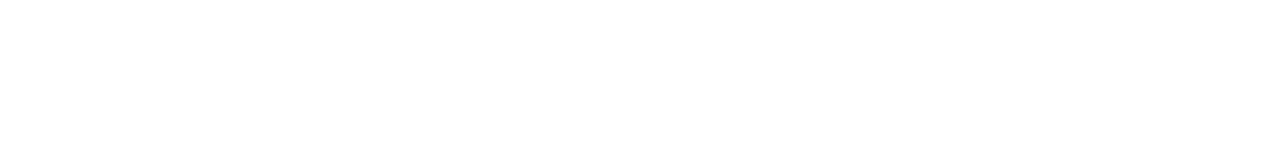
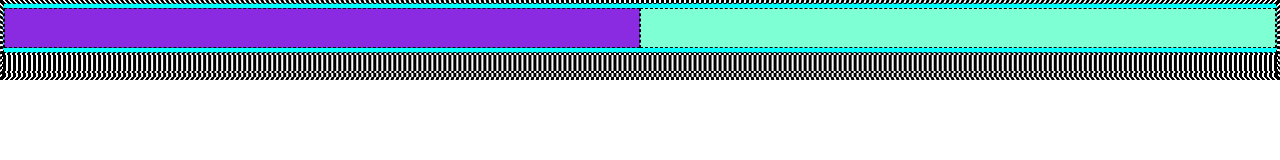
Before and after one commit to andreadebortoli2/htmlcss-dropbox, a plain HTML site: page index.html in a window 1280 px wide. Drawn offline with Linux system fonts and the light colour scheme.

Commit message:
edit header block structure

```diff
--- a/assets/css/style.css
+++ b/assets/css/style.css
@@ -2,6 +2,7 @@
     margin: 0;
     padding: 0;
     box-sizing: border-box;
+    border: 1px dashed black;   /*  Debug */
 }
 
 :root {
@@ -25,3 +26,26 @@
 
 
 /* #region utilities */
+.d-flex {
+    display: flex;
+}
+
+/* #region header */
+.header_nav {
+    max-width: 1850px;
+    height: 50px;
+    align-items: center;
+    background-color: aqua;
+}
+
+.header_nav_left {
+    height: 40px;
+    flex-grow: 1;
+    background-color: blueviolet;
+}
+
+.header_nav_right {
+    height: 40px;
+    flex-grow: 1;
+    background-color: aquamarine;
+}
--- a/index.html
+++ b/index.html
@@ -8,9 +8,9 @@
 </head>
 <body>
     <header id="site_header">
-        <nav>
-            <div class="nav_left"></div>
-            <div class="nav_right"></div>
+        <nav class="header_nav d-flex">
+            <div class="header_nav_left"></div>
+            <div class="header_nav_right"></div>
         </nav>
     </header>
     <!-- /#site_header -->
```
